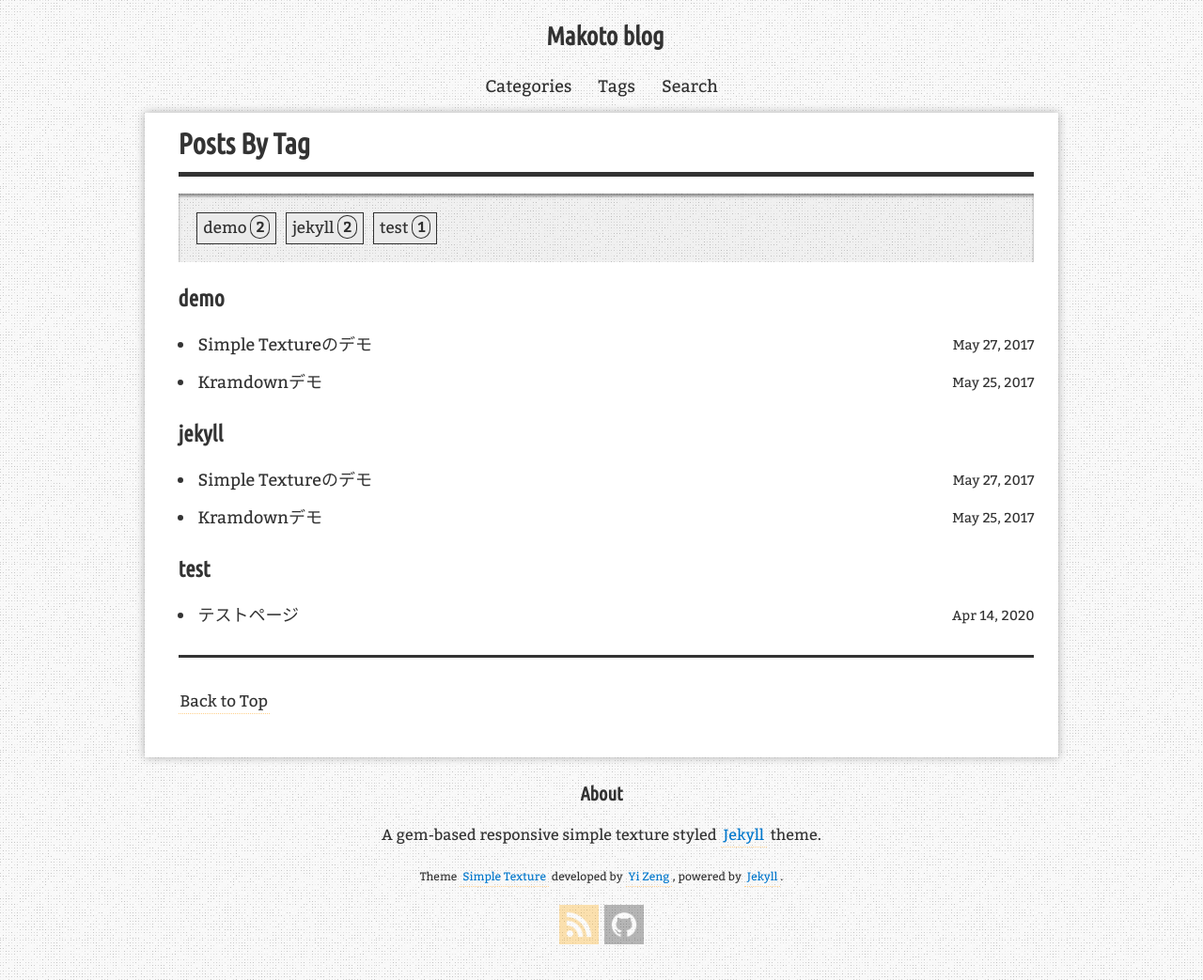
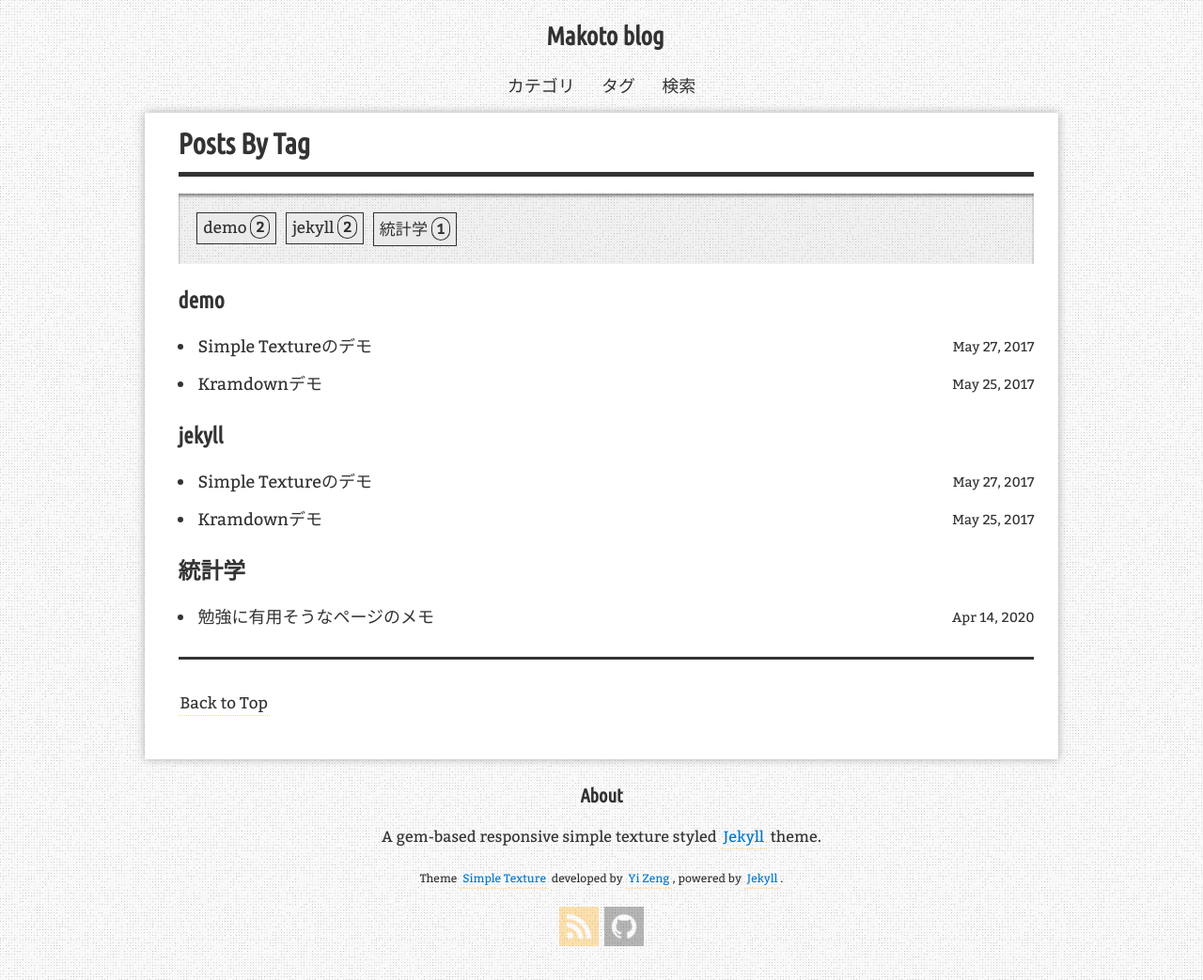
Before and after one commit to orotyon/orotyon.github.io, a Jekyll site: the page built from blog/tags/index.html, in a window 1280 px wide. Shown: the whole page at 94% size. Built offline with Jekyll 4.4.1, drawn with Linux system fonts in a browser that asks for light colours; comment, search, counter and statistics services are not loaded.

Commit message:
勉強ページup

```diff
--- a/_data/i18n.yml
+++ b/_data/i18n.yml
@@ -2,7 +2,7 @@ en: &en
   about: 'About'
   articles: 'Articles'
   back_to_top: 'Back to Top'
-  categories: 'Categories'
+  categories: 'カテゴリ'
   close: 'Close'
   enter_blog: 'Enter Blog'
   last_updated: 'Last updated'
@@ -13,18 +13,18 @@ en: &en
   notice_old_ie: 'You are using an outdated browser. Please <a href="http://browsehappy.com/" target="_blank">upgrade your browser</a> or <a href="http://www.google.com/chromeframe/?redirect=true" target="_blank">activate Google Chrome Frame</a> to improve your experience.'
   page_404_content: 'You will be redirected to <a href="/">homepage</a> in few seconds.'
   page_404_heading: 'Sorry, the page is not found.'
-  published: 'Published'
+  published: '投稿日'
   redirecting: 'Redirecting...'
-  search: 'Search'
+  search: '検索'
   search_not_found: 'Oh shucks<br/><small>Nothing found :(</small>'
-  search_placeholder: 'Search...'
+  search_placeholder: 'タイトル/カテゴリ/タグを検索'
   search_results: 'Search results'
   share_post: 'Share Post:'
   show: 'Show'
   show_author: 'Show Author'
   show_comments: 'Show Comments'
   show_license: 'Show License'
-  tags: 'Tags'
+  tags: 'タグ'
   theme_info: '<p><small>Theme <a href="https://github.com/yizeng/jekyll-theme-simple-texture" target="_blank">Simple Texture</a> developed by <a href="https://yizeng.me" target="_blank">Yi Zeng</a>, powered by <a href="https://jekyllrb.com/" target="_blank">Jekyll</a>.</small></p>'
   view: 'View'
 en-us:
--- /dev/null
+++ b/_posts/2020-04-14-study-memo.md
@@ -0,0 +1,14 @@
+---
+layout: post
+title: "勉強に有用そうなページのメモ"
+description: "study"
+categories: [勉強]
+tags: [統計学]
+redirect_from:
+  - /2020/04/14/
+---
+
+# 統計学
+- [統計科学のための電子図書システム](https://ismrepo.ism.ac.jp/index.php?action=pages_view_main&active_action=repository_view_main_item_snippet&index_id=1911&pn=1&count=20&order=17&lang=japanese&page_id=13&block_id=21)<br>
+  「統計数理研究所　学術研究リポジトリ（RISM）内」のコンテンツ<br>
+  PDFで刊行物などが読める
```
Also changed, not shown: _posts/2020-04-14-testpage.md (deleted, +0 -19 lines).
